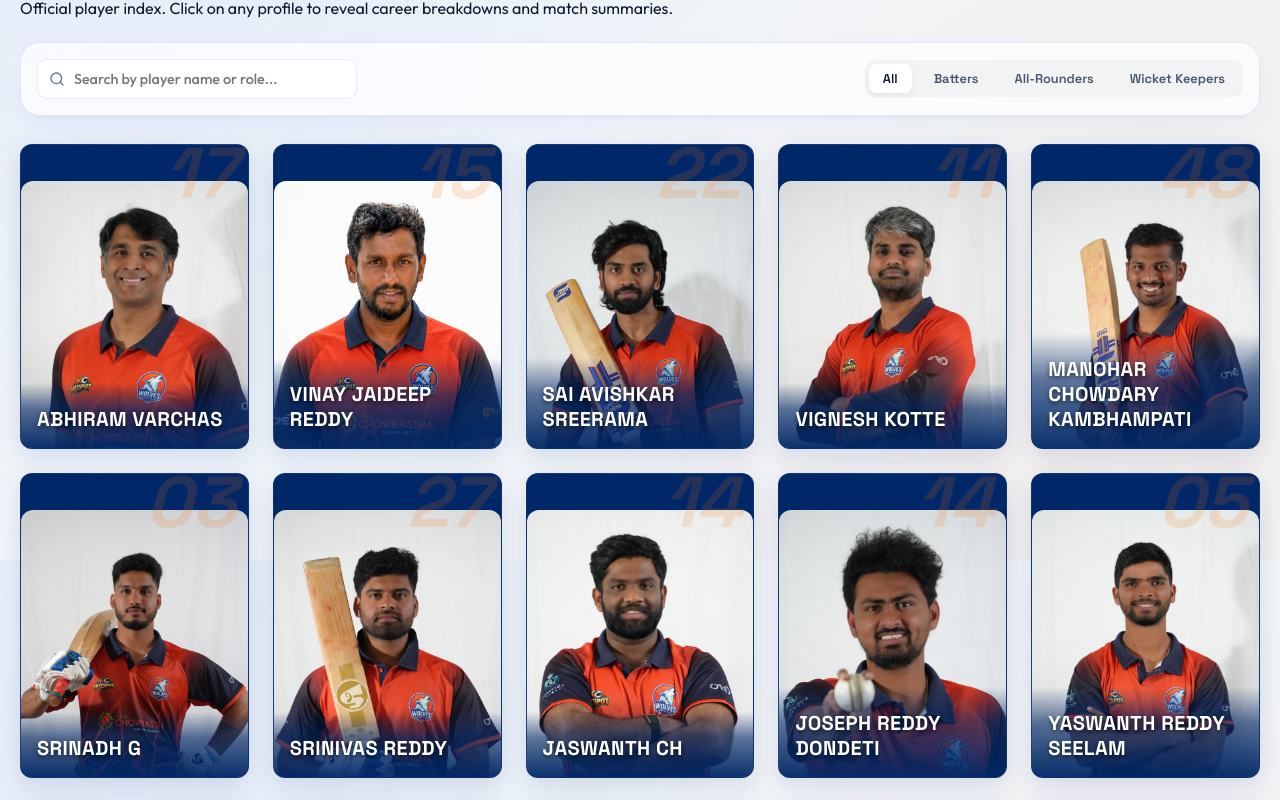
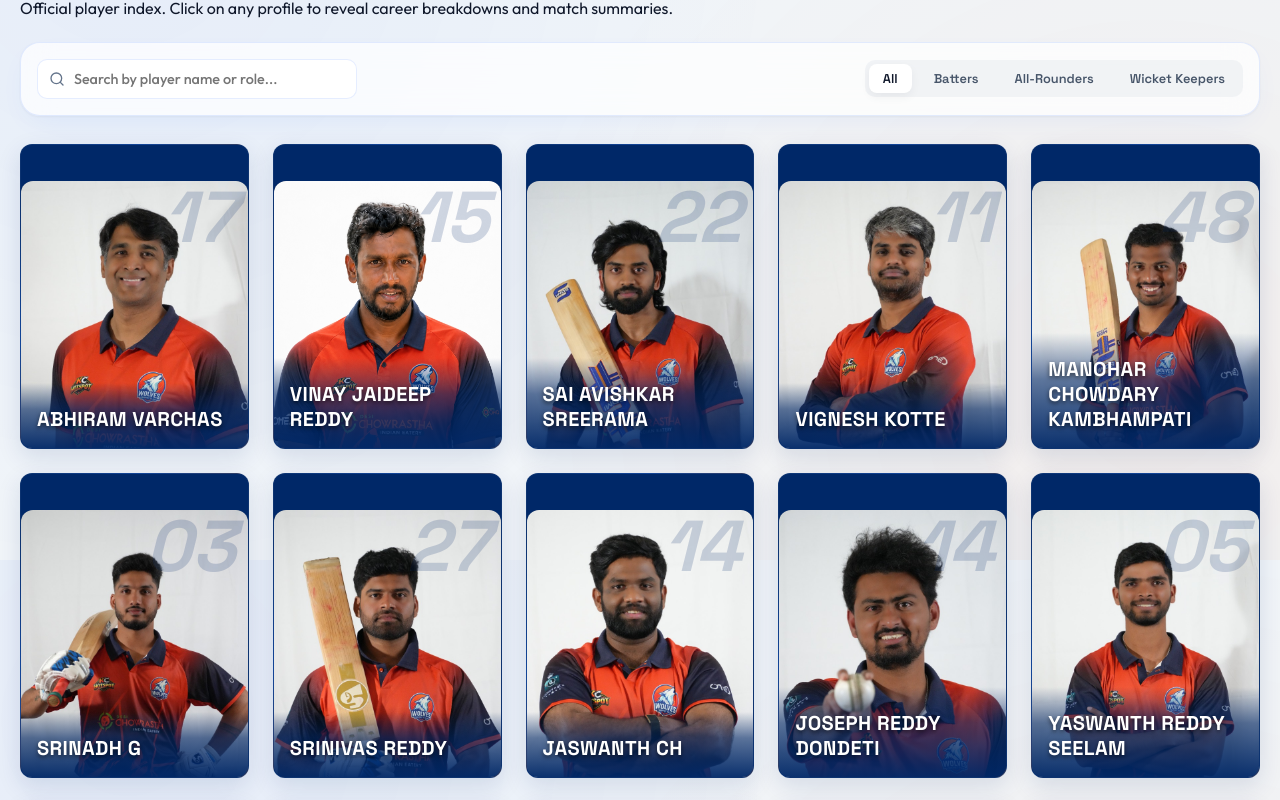
Before and after one commit to wolvescricketclub/wolves-cricket-club, a React (Vite) app: page / in a window 1280 px wide. Shown: the part 1040-1840 px from the top of the page. Built offline with nearby package versions, Linux system fonts and the light colour scheme.

Commit message:
fix: position jersey number below top blue lining and change color to navy blue watermark

```diff
--- a/src/index.css
+++ b/src/index.css
@@ -2143,20 +2143,20 @@ h1, h2, h3, h4, h5, h6 {
 
 .usa-card-jersey {
   position: absolute;
-  top: -8px;
+  top: 12%; /* Placed in the top right of the photo frame, just below the blue lining */
   right: 12px;
   font-family: var(--font-heading);
   font-size: 4.5rem;
   font-weight: 900;
   font-style: italic;
-  color: rgba(255, 107, 0, 0.15); /* Accent orange watermark visible on both dark blue and white */
+  color: rgba(0, 40, 104, 0.18); /* Deep navy blue watermark on the light photo background */
   user-select: none;
   z-index: 5;
   line-height: 1;
 }
 
 .usa-player-card:hover .usa-card-jersey {
-  color: rgba(255, 107, 0, 0.25);
+  color: rgba(0, 40, 104, 0.35);
   transform: scale(1.03) skewX(-2deg);
   transition: all 0.4s cubic-bezier(0.16, 1, 0.3, 1);
 }
```
